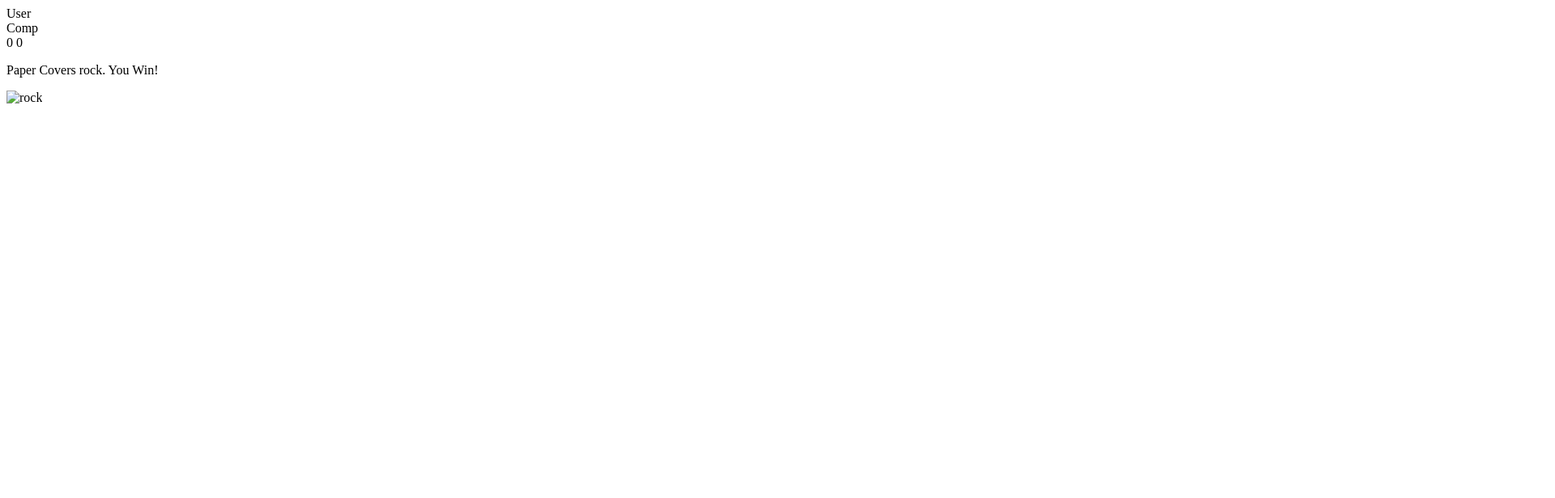
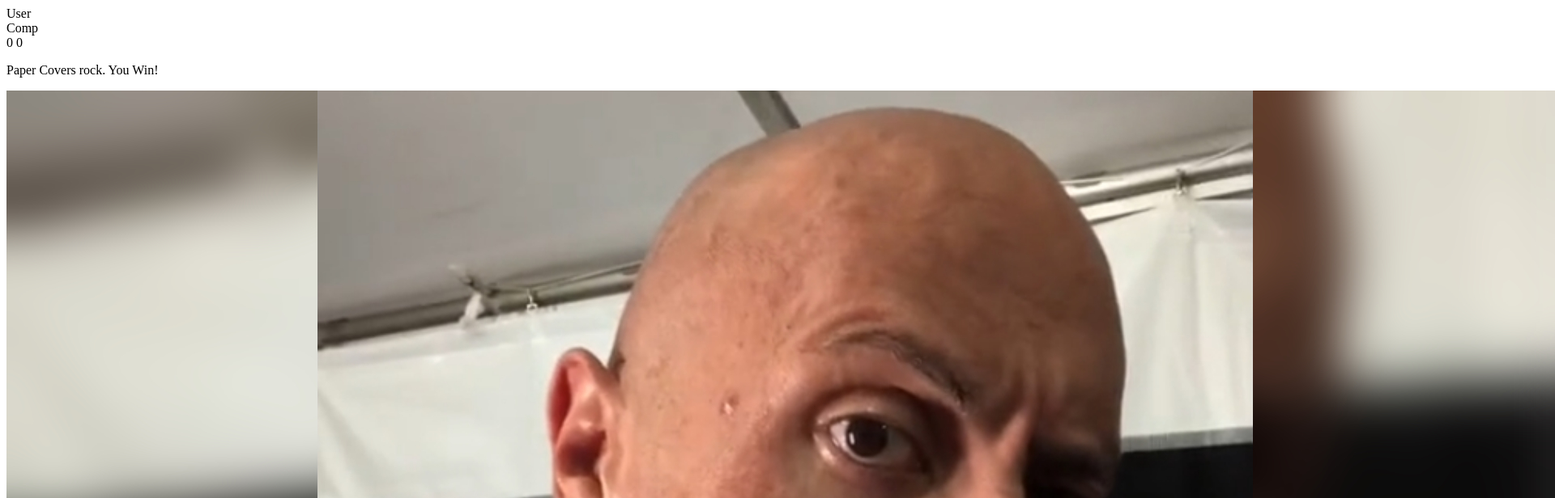
Before and after one commit to PraveshR07/Pokemon-Rock-Papaer-Scissors-Odin, a plain HTML site: page index.html in a window 1280 px wide. Shown: the top 616 px of the page at 81% size, 1920 px wide, since content can reach past the window. Drawn offline with Linux system fonts and the light colour scheme.

```diff
--- a/index.html
+++ b/index.html
@@ -25,7 +25,7 @@
 
     <div class="choices">
         <div class="choice">
-            <img class = src="./rock.jpg" alt="rock">
+            <img src="./rock.jpg" alt="rock">
         </div>
     </div>
 </body>
```
